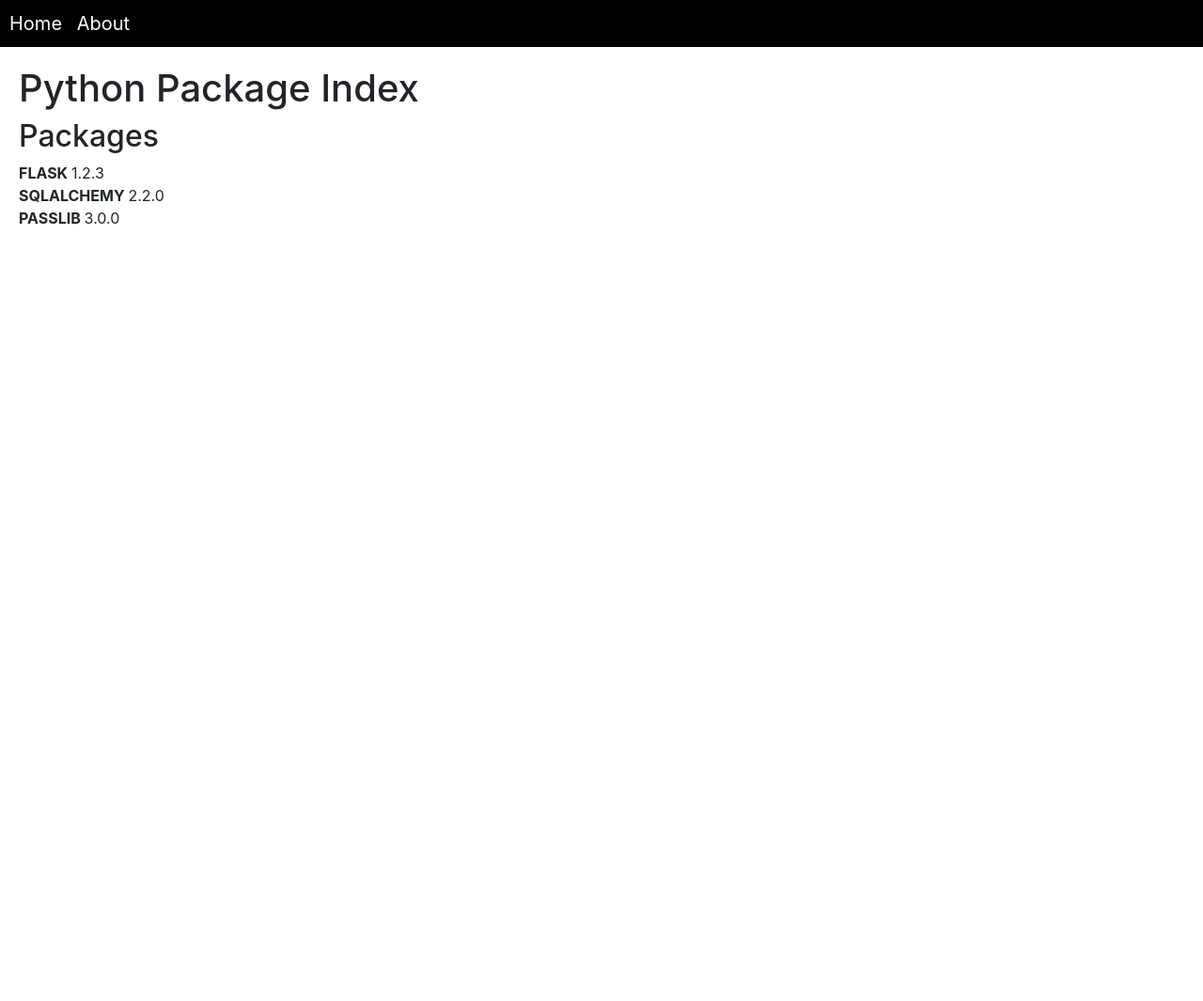
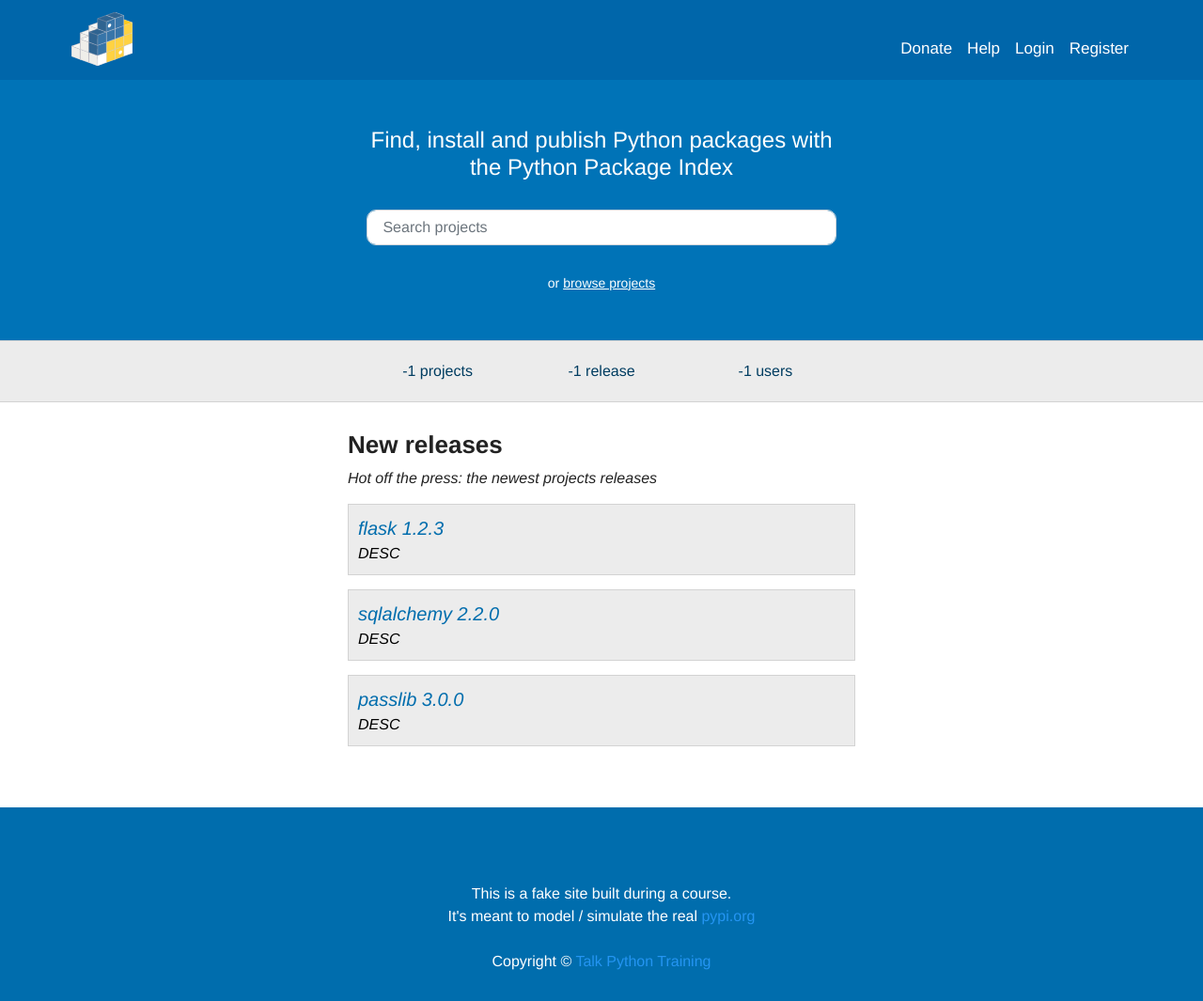
Before and after one commit to sudoursa/data-driven-web-apps-with-flask, a Flask app: page / in a window 1280 px wide. Shown: the whole page at 94% size. Before the commit the page ends 238 px from the top, so only its background shows below. Run offline with Flask 2, Linux system fonts and the light colour scheme; some libraries are stand-ins or nearby versions.

Commit message:
completed chapter 8 adding our design

```diff
--- /dev/null
+++ b/pypi_org/static/css/nav.css
@@ -0,0 +1,80 @@
+
+.navbar {
+    border-radius: 0px;
+    padding-bottom: 10px;
+}
+
+.navbar-inverse .navbar-collapse, .navbar-inverse .navbar-form {
+    border-color: #02377c;
+
+    color: white;
+}
+
+.navbar-inverse {
+    background-color: #0066aa;
+    border-color: #0067a3;
+}
+
+.navbar-inverse .navbar-nav > .active > a, .navbar-inverse .navbar-nav > .active > a:hover, .navbar-inverse .navbar-nav > .active > a:focus {
+    color: #fff;
+    background-color: #024bbf;
+}
+
+.navbar-inverse .navbar-brand,
+.navbar-inverse .navbar-nav > li > a {
+    color: #fff;
+}
+
+.navbar-inverse .navbar-brand:hover {
+    text-decoration: underline;
+}
+
+.navbar-inverse .navbar-toggle {
+    border-color: #eee;
+}
+
+.navbar {
+    margin-bottom: 0px;
+}
+
+
+.navbar-brand img {
+    width: 65px;
+    margin-left: 60px;
+}
+
+.navbar-inverse .navbar-toggle {
+    margin-top: 20px;
+}
+
+.navbar-nav li {
+    margin-top: 20px;
+}
+
+#last_nav_link {
+    margin-right: 45px;
+}
+
+nav {
+    padding: 10px;
+    font-size: 17px;
+    color: white;
+    height: 85px;
+    background-color: #0073b7;
+}
+
+nav > a {
+    color: white;
+    margin-right: 10px;
+}
+
+.nav-expand-line {
+    height: 2px;
+    margin: 6px;
+    background-color: white;
+}
+
+#navbarSupportedContent {
+    background-color: #0066aa;
+    padding: 10px;
+}
--- a/pypi_org/static/css/site.css
+++ b/pypi_org/static/css/site.css
@@ -1,19 +1,107 @@
-.title {
-        font-weight: bold;
-    }
+body {
+    color: #222;
+    background-color: #006dad;
+    margin: 0px;
+    padding: 0px;
+    font-family: Source Sans Pro, Helvetica, Arial, sans-serif;
+
+
+}
 
 .main_content {
-    padding: 20px;
+    background: #fff;
+    margin: 0px;
+    padding: 0px 0px 50px;
 }
 
-nav {
-    background-color: #000;
+.hero {
+    background-color: #0073b7;
+    color: white;
+    font-size: 14px;
+
+    padding: 50px 0px;
+    text-align: center;
+}
+
+.hero h1 {
+    font-size: 24px;
+    margin-bottom: 30px;
+}
+
+.hero a {
+    color: white;
+    text-decoration: underline;
+}
+
+.hero input {
+    border-radius: 10px;
+}
+
+.hero-inner {
+    max-width: 500px;
+    margin-left: auto;
+    margin-right: auto;
+    margin-bottom: 30px;
+}
+
+.pypi-stats {
+    padding: 10px 0;
+    background-color: #ececec;
+    text-align: center;
+    border-bottom: 1px solid #d3d3d3;
+    border-top: 1px solid #d3d3d3;
+    margin-bottom: 30px;
+}
+
+.pypi-stats .stat {
+    display: inline-block;
+    min-width: 170px;
     padding: 10px;
+    font-size: 16px;
+    color: #003d61;
+}
+
+.project-list .subtitle {
+    font-style: italic;
+}
+
+.project-list h2 {
+    font-size: 26px;
+    font-weight: bold;
+}
+
+.project-list .project {
+    border: 1px solid #d3d3d3;
+    padding: 10px;
+    background-color: #ececec;
+    min-height: 45px;
+    margin-top: 15px;
+    color: black;
+    margin-bottom: 15px;
+}
+
+.project-list .project .title {
     font-size: 20px;
+    font-style: italic;
+}
+
+.project-list .project a {
+    color: #006dad;
+}
+
+.project-list .project .desc {
+    font-size: 16px;
+    font-weight: normal;
+    font-style: italic;
+}
+
+footer {
+    margin-top: 50px;
+    padding: 30px;
+    text-align: center;
     color: white;
 }
 
-nav > a {
-    color: white;
-    margin-right: 10px;
+footer a {
+    color: #2495f2;
 }
--- a/pypi_org/templates/home/index.html
+++ b/pypi_org/templates/home/index.html
@@ -1,18 +1,44 @@
 {% extends "shared/_layout.html" %}
 {% block main_content %}
-    <h1>Python Package Index</h1>
 
-    <h2>Packages</h2>
-
-    {% for p in packages %}
-        <div>
-            <span class="title">
-                {{ p.name.upper() }}
-            </span>
-            <span class="version">
-                {{ p.version }}
-            </span>
+    <div class="hero">
+        <div class="hero-inner">
+            <h1>Find, install and publish Python packages with the Python Package Index</h1>
+            <input type="text" placeholder=" Search projects" class="form-control">
         </div>
 
-    {% endfor %}
+        or <a href="">browse projects</a>
+    </div>
+
+    <div class="pypi-stats">
+        <div class="stat">-1 projects</div>
+        <div class="stat">-1 release</div>
+        <div class="stat">-1 users</div>
+    </div>
+
+    <div class="container project-list">
+        <div class="row">
+            <div class="col-md-3"></div>
+            <div class="col-md-6">
+
+                <h2>New releases</h2>
+
+                <div class="subtitle">
+                    Hot off the press: the newest projects releases
+                </div>
+
+                {% for p in packages %}
+                <div class="project">
+                    <div class="title">
+                        <a href="#"> {{ p.name }} {{ p.version }}</a>
+                        <div class="desc">DESC</div>
+                    </div>
+                </div>
+                {% endfor %}
+
+            </div>
+            <div class="col-md-3"></div>
+        </div>
+    </div>
+
 {% endblock %}
--- a/pypi_org/templates/shared/_layout.html
+++ b/pypi_org/templates/shared/_layout.html
@@ -7,19 +7,47 @@
     <link rel="stylesheet" href="https://stackpath.bootstrapcdn.com/bootstrap/4.1.3/css/bootstrap.min.css"
           integrity="sha384-MCw98/SFnGE8fJT3GXwEOngsV7Zt27NXFoaoApmYm81iuXoPkFOJwJ8ERdknLPMO" crossorigin="anonymous">
     <link rel="stylesheet" href="/static/css/site.css">
+    <link rel="stylesheet" href="/static/css/nav.css">
 
     {% block additional_css %} {% endblock %}
 </head>
 <body>
 
-<nav>
-    <a href="/">Home</a>
-    <a href="/about">About</a>
+<nav class="navbar navbar-toggleable-md navbar-inverse bg-inverse navbar-expand-md">
+    <a class="navbar-brand" href="/"><img src="/static/img/pypi-logo.svg"/></a>
+
+    <button class="navbar-toggler navbar-toggle" type="button" data-toggle="collapse"
+            data-target="#navbarSupportedContent"
+            aria-controls="navbarNav" aria-expanded="false" aria-label="Toggle navigation">
+        <div class="navbar-toggler-icon">
+            <div class="nav-expand-line"></div>
+            <div class="nav-expand-line"></div>
+            <div class="nav-expand-line"></div>
+        </div>
+    </button>
+
+    <div class="collapse navbar-collapse" id="navbarSupportedContent">
+        <ul class="navbar-nav ml-auto">
+            <li class="nav-item"><a class="nav-link" href="#">Donate</a></li>
+            <li class="nav-item"><a class="nav-link" href="#">Help</a></li>
+            <li class="nav-item"><a class="nav-link" href="/account/login">Login</a></li>
+            <li class="nav-item"><a class="nav-link" href="/account/register" id="last_nav_link">Register</a></li>
+        </ul>
+    </div>
 </nav>
 
 <div class="main_content">
     {% block main_content %} {% endblock %}
 </div>
+
+<footer>
+    <div class="copyright">
+        This is a fake site built during a course. <br>
+        It's meant to model / simulate the real <a href="https://pypi.org">pypi.org</a><br>
+        <br>
+        Copyright &copy; <a href="https://training.talkpython.fm">Talk Python Training</a>
+    </div>
+</footer>
 
 <script src="https://code.jquery.com/jquery-3.3.1.slim.min.js"
         integrity="sha384-q8i/X+965DzO0rT7abK41JStQIAqVgRVzpbzo5smXKp4YfRvH+8abtTE1Pi6jizo"
--- a/pypi_org/views/cms_views.py
+++ b/pypi_org/views/cms_views.py
@@ -9,7 +9,7 @@ blueprint = flask.Blueprint('cms', __name__, template_folder='templates')
 @blueprint.route('/<path:full_url>')
 @response(template_file='cms/page.html')
 def cms_page(full_url: str):
-    print("Gettting CMS page for {}".format(full_url))
+    print("Getting CMS page for {}".format(full_url))
 
     page = cms_service.get_page(full_url)
     if not page:
```
Also changed, not shown: pypi_org/static/img/blue-cube.svg (added), pypi_org/static/img/favicon.png (added), pypi_org/static/img/pypi-logo.svg (added), pypi_org/static/img/white-cube.svg (added).
